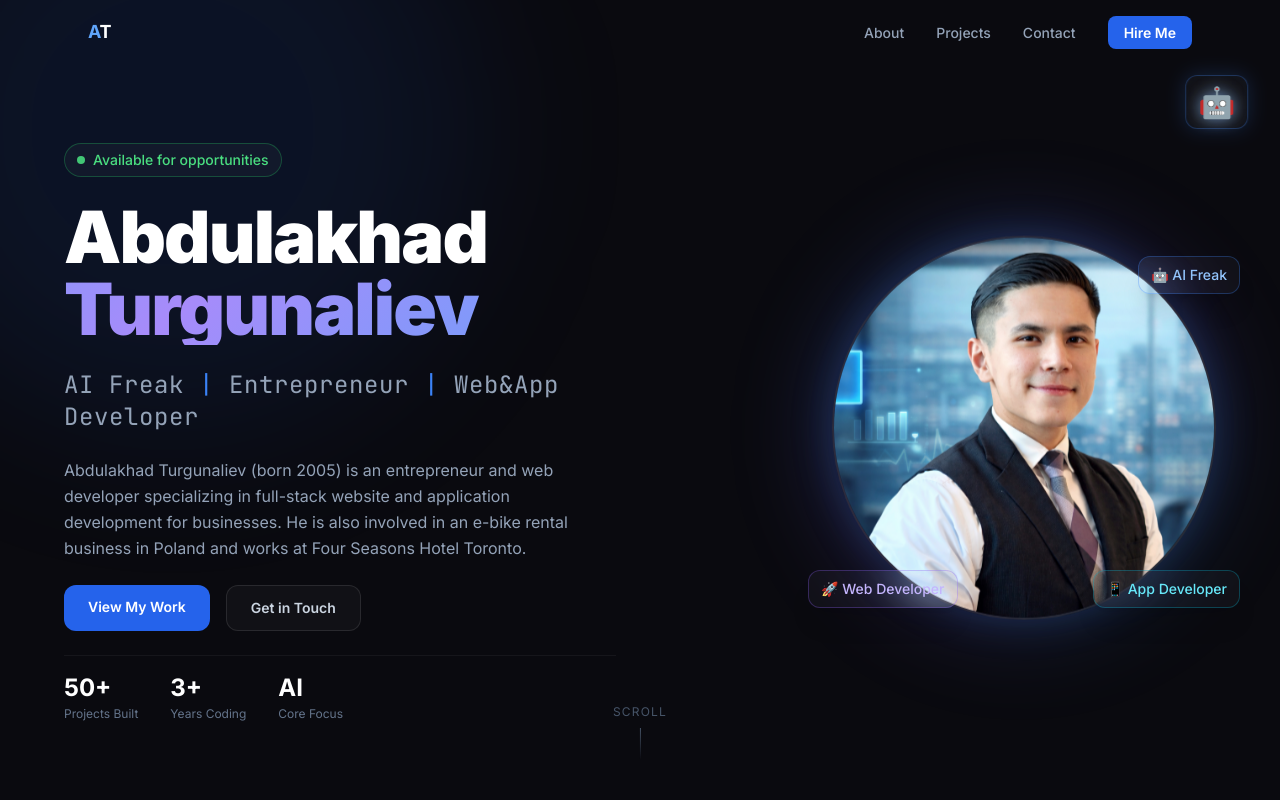
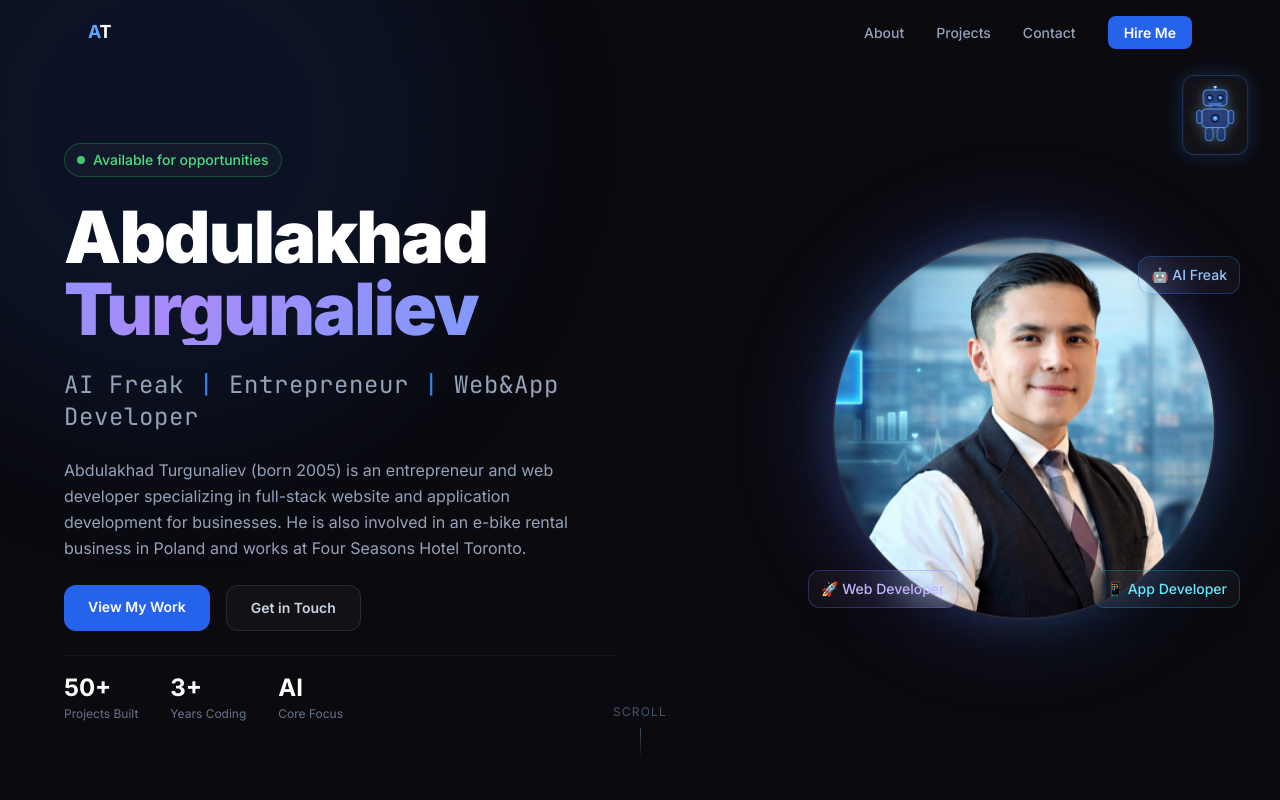
Before and after one commit to Qoqondabitta/personal-website-for-seo-optimization, a Next.js app: page / in a window 1280 px wide. Shown: the top 800 px of the page. Built offline with nearby package versions, Linux system fonts and the light colour scheme.

Commit message:
Bismillah, some updates to animated eagle

```diff
--- a/components/ScrollEagle.tsx
+++ b/components/ScrollEagle.tsx
@@ -2,69 +2,111 @@
 
 import { useEffect, useRef } from "react";
 
+// Injected once — only affects .robot-arm-wave, no globals touched
+const WAVE_CSS = `
+@keyframes robotWave {
+  0%   { transform: rotate(0deg);   }
+  15%  { transform: rotate(-55deg); }
+  30%  { transform: rotate(-15deg); }
+  45%  { transform: rotate(-50deg); }
+  60%  { transform: rotate(-15deg); }
+  80%  { transform: rotate(-35deg); }
+  100% { transform: rotate(0deg);   }
+}
+.robot-arm-wave {
+  transform-box:    fill-box;
+  transform-origin: 50% 0%;
+  animation: robotWave 1.2s ease-in-out;
+}
+`;
+
 /**
- * Floating 🤖 robot — same icon as the "AI Freak" Hero badge.
- * Reacts to scroll with a zig-zag path:
- * - Scroll down  → moves down
- * - Scroll up    → moves up
- * - Idle         → gentle float + slow side-to-side drift
+ * Full-body robot that reacts to scroll with a zig-zag path.
+ * Left arm waves every 5 s when idle; wave is suppressed during scroll.
  * Glass container matches Hero floating badge style exactly.
  * Fully non-interactive: pointer-events none, aria-hidden.
  */
 export default function ScrollEagle() {
   const robotRef = useRef<HTMLDivElement>(null);
+  const armRef   = useRef<SVGGElement>(null);
 
-  // All animated state lives in refs — zero re-renders
+  // ── Scroll animation state (refs → zero re-renders) ──────────────────
   const posY        = useRef(120);
   const targetY     = useRef(120);
-  const sway        = useRef(0);       // rotation (deg)
+  const sway        = useRef(0);
   const targetSway  = useRef(0);
-  const scrollVel   = useRef(0);       // decaying scroll velocity
+  const scrollVel   = useRef(0);
   const lastScrollY = useRef(0);
   const startTime   = useRef(0);
   const rafId       = useRef<number>(0);
+
+  // ── Idle wave state ───────────────────────────────────────────────────
+  const isScrolling  = useRef(false);
+  const idleTimeout  = useRef<ReturnType<typeof setTimeout>>();
+  const waveTimeout  = useRef<ReturnType<typeof setTimeout>>();
 
   useEffect(() => {
     lastScrollY.current = window.scrollY;
     startTime.current   = performance.now();
 
+    // Trigger a single wave cycle, then schedule the next one 5 s later
+    const triggerWave = () => {
+      if (isScrolling.current || !armRef.current) return;
+
+      // Force reflow so re-adding the class always restarts the animation
+      armRef.current.classList.remove("robot-arm-wave");
+      void armRef.current.getBoundingClientRect();
+      armRef.current.classList.add("robot-arm-wave");
+
+      // 1.2 s animation + 5 s gap before next wave
+      waveTimeout.current = setTimeout(() => {
+        if (!isScrolling.current) triggerWave();
+      }, 1200 + 5000);
+    };
+
+    // First wave 3 s after mount
+    waveTimeout.current = setTimeout(triggerWave, 3000);
+
+    // ── Scroll handler ────────────────────────────────────────────────
     const onScroll = () => {
       const current = window.scrollY;
       const delta   = current - lastScrollY.current;
       lastScrollY.current = current;
 
-      // Chase the scroll position, clamped to viewport
       const maxY = window.innerHeight - 110;
-      targetY.current   = Math.max(80, Math.min(maxY, targetY.current + delta * 0.45));
+      targetY.current    = Math.max(80, Math.min(maxY, targetY.current + delta * 0.45));
+      targetSway.current = Math.sign(delta) * 9;
+      scrollVel.current  = delta;
 
-      // Sway in travel direction — snaps back when idle
-      targetSway.current = Math.sign(delta) * 9;
+      // Interrupt wave while scrolling
+      isScrolling.current = true;
+      armRef.current?.classList.remove("robot-arm-wave");
+      clearTimeout(waveTimeout.current);
 
-      // Store raw velocity for zig-zag amplitude
-      scrollVel.current = delta;
+      // Resume idle wave 2 s after scroll stops
+      clearTimeout(idleTimeout.current);
+      idleTimeout.current = setTimeout(() => {
+        isScrolling.current = false;
+        waveTimeout.current = setTimeout(triggerWave, 3000);
+      }, 2000);
     };
 
+    // ── RAF tick ──────────────────────────────────────────────────────
     const tick = (now: number) => {
       const elapsed = now - startTime.current;
 
-      // ── Vertical position (lerp towards scroll target) ──────────────────
       posY.current += (targetY.current - posY.current) * 0.06;
 
-      // ── Sway (rotation) — decays back to 0 between scrolls ──────────────
-      sway.current        += (targetSway.current - sway.current) * 0.08;
-      targetSway.current  *= 0.90;
+      sway.current       += (targetSway.current - sway.current) * 0.08;
+      targetSway.current *= 0.90;
 
-      // ── Scroll velocity decay ────────────────────────────────────────────
       scrollVel.current *= 0.80;
-      const energy = Math.min(Math.abs(scrollVel.current), 15) / 15; // 0..1
+      const energy = Math.min(Math.abs(scrollVel.current), 15) / 15;
 
-      // ── Zig-zag X: gentle idle drift (±6px), expands to ±20px on scroll ─
       const amplitude = 6 + energy * 14;
       const speed     = 0.0010 + energy * 0.0008;
       const zigX      = Math.sin(elapsed * speed) * amplitude;
-
-      // ── Idle float on Y (±5px slow sine) ─────────────────────────────────
-      const floatY = Math.sin(elapsed * 0.00075) * 5;
+      const floatY    = Math.sin(elapsed * 0.00075) * 5;
 
       if (robotRef.current) {
         robotRef.current.style.transform =
@@ -80,28 +122,96 @@ export default function ScrollEagle() {
     return () => {
       window.removeEventListener("scroll", onScroll);
       cancelAnimationFrame(rafId.current);
+      clearTimeout(idleTimeout.current);
+      clearTimeout(waveTimeout.current);
     };
   }, []);
 
   return (
+    <>
+      <style>{WAVE_CSS}</style>
+
       <div
         ref={robotRef}
         className="fixed right-3 md:right-8 top-0 z-40 pointer-events-none select-none"
         style={{ willChange: "transform" }}
         aria-hidden="true"
       >
-      {/* Matches floating badge style from Hero exactly */}
+        {/* Glass container — mirrors Hero badge style */}
         <div
-        className="glass border border-blue-500/30 rounded-xl px-3 py-2 backdrop-blur-xl shadow-xl"
-        style={{ boxShadow: "0 0 20px rgba(59,130,246,0.2), inset 0 0 8px rgba(59,130,246,0.03)" }}
+          className="glass border border-blue-500/30 rounded-xl px-2 py-2 md:px-3 md:py-2.5 backdrop-blur-xl shadow-xl"
+          style={{ boxShadow: "0 0 20px rgba(59,130,246,0.22), inset 0 0 8px rgba(59,130,246,0.04)" }}
         >
-        <span
-          className="block text-2xl md:text-3xl leading-none"
-          style={{ filter: "drop-shadow(0 0 8px rgba(147,197,253,0.7))" }}
+          {/*
+           * Full-body robot SVG
+           * viewBox: 56 wide × 88 tall
+           * Left arm is a <g> with ref so only it gets the wave CSS class.
+           * The g's SVG translate is a presentation attribute — CSS rotate
+           * stacks on top of it without disturbing the position.
+           */}
+          <svg
+            viewBox="0 0 56 88"
+            className="w-8 h-[46px] md:w-10 md:h-[58px]"
+            fill="none"
+            xmlns="http://www.w3.org/2000/svg"
+            style={{ filter: "drop-shadow(0 0 6px rgba(147,197,253,0.5))" }}
           >
-          🤖
-        </span>
+            {/* ── Antenna ─────────────────────────────────────── */}
+            <line x1="28" y1="6" x2="28" y2="1" stroke="#60a5fa" strokeWidth="2" strokeLinecap="round"/>
+            <circle cx="28" cy="1" r="2.4" fill="#93c5fd"/>
+            <circle cx="28" cy="1" r="1"   fill="white" opacity="0.9"/>
+
+            {/* ── Head ────────────────────────────────────────── */}
+            <rect x="10" y="6" width="36" height="24" rx="6"
+              fill="rgba(30,58,138,0.6)" stroke="#60a5fa" strokeWidth="1.4"/>
+
+            {/* Left eye */}
+            <circle cx="20" cy="18" r="5"   fill="#0f172a"/>
+            <circle cx="20" cy="18" r="3"   fill="#3b82f6"/>
+            <circle cx="20" cy="18" r="1.4" fill="#93c5fd"/>
+            <circle cx="18.5" cy="16.5" r="0.9" fill="white" opacity="0.85"/>
+
+            {/* Right eye */}
+            <circle cx="36" cy="18" r="5"   fill="#0f172a"/>
+            <circle cx="36" cy="18" r="3"   fill="#3b82f6"/>
+            <circle cx="36" cy="18" r="1.4" fill="#93c5fd"/>
+            <circle cx="34.5" cy="16.5" r="0.9" fill="white" opacity="0.85"/>
+
+            {/* Mouth */}
+            <rect x="18" y="26" width="20" height="2.5" rx="1.25"
+              fill="#60a5fa" opacity="0.7"/>
+
+            {/* ── Neck ────────────────────────────────────────── */}
+            <rect x="23" y="30" width="10" height="5" rx="2"
+              fill="rgba(30,58,138,0.85)"/>
+
+            {/* ── Body ────────────────────────────────────────── */}
+            <rect x="8" y="35" width="40" height="28" rx="6"
+              fill="rgba(30,58,138,0.6)" stroke="#60a5fa" strokeWidth="1.4"/>
+
+            {/* Chest core */}
+            <circle cx="28" cy="49" r="6.5" fill="#0f172a"/>
+            <circle cx="28" cy="49" r="4"   fill="#3b82f6"/>
+            <circle cx="28" cy="49" r="2"   fill="#93c5fd"/>
+
+            {/* ── Left arm — isolated <g> so only it gets the wave class ── */}
+            <g ref={armRef} transform="translate(0, 37)">
+              <rect x="0" y="0" width="8" height="20" rx="4"
+                fill="rgba(30,58,138,0.6)" stroke="#60a5fa" strokeWidth="1.2"/>
+            </g>
+
+            {/* ── Right arm (static) ───────────────────────────── */}
+            <rect x="48" y="37" width="8" height="20" rx="4"
+              fill="rgba(30,58,138,0.6)" stroke="#60a5fa" strokeWidth="1.2"/>
+
+            {/* ── Legs ────────────────────────────────────────── */}
+            <rect x="13" y="63" width="12" height="20" rx="5"
+              fill="rgba(30,58,138,0.6)" stroke="#60a5fa" strokeWidth="1.2"/>
+            <rect x="31" y="63" width="12" height="20" rx="5"
+              fill="rgba(30,58,138,0.6)" stroke="#60a5fa" strokeWidth="1.2"/>
+          </svg>
         </div>
       </div>
+    </>
   );
 }
```
Lines whose indentation alone changed are shown as unchanged.
